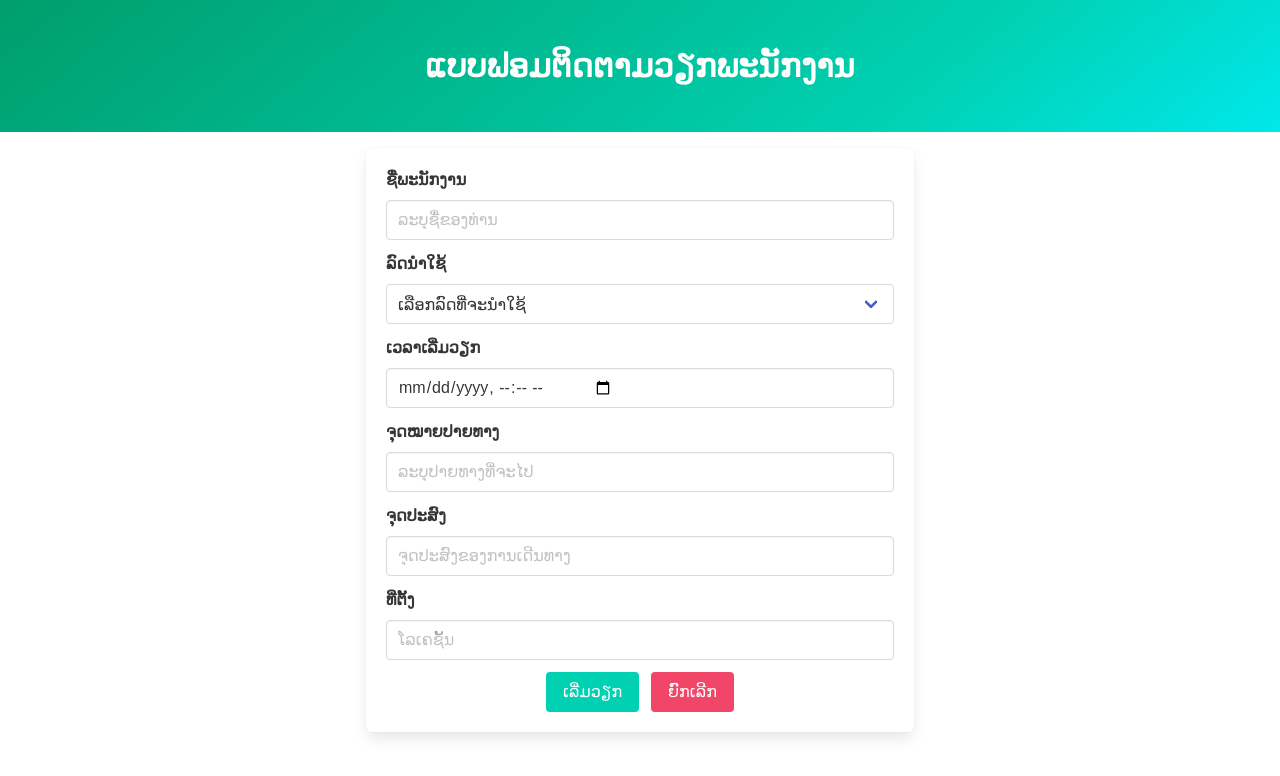
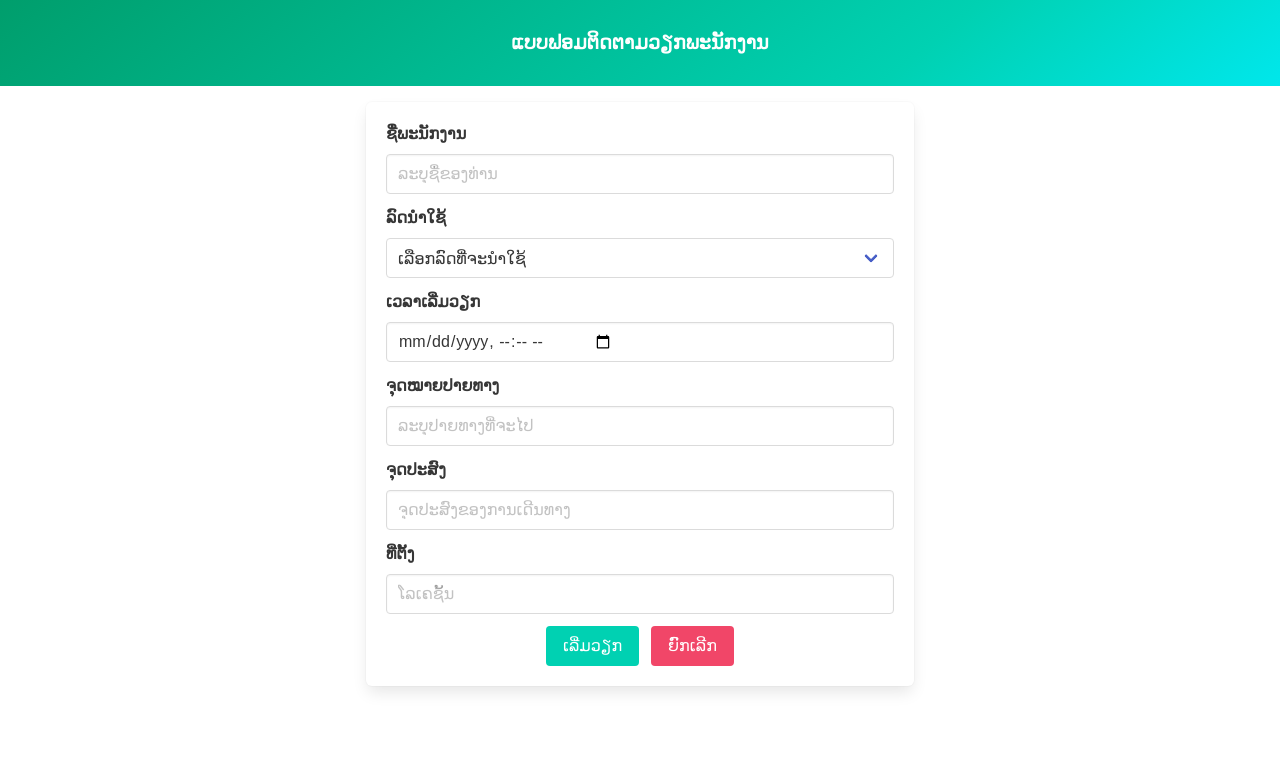
Before and after one commit to Somchit-cmd/Staff-Job-Tracking, a plain HTML site: page index.html in a window 1280 px wide. Drawn offline with nearby package versions, Linux system fonts and the light colour scheme.

Commit message:
change hero-header size

```diff
--- a/index.html
+++ b/index.html
@@ -23,6 +23,13 @@
   {
     font-family: "Noto Sans Lao Looped", sans-serif;
   }
+  .hero.is-primary {
+        padding: 1rem 0; /* Adjust top and bottom padding */
+    }
+    .hero-body {
+        padding: 1rem 0; /* Adjust inner padding */
+    }
+
 
 </style>
 
@@ -30,7 +37,7 @@
   <section class="hero is-primary is-bold">
     <div class="hero-body">
       <div class="container">
-        <h1 class="title has-text-centered">ແບບຟອມຕິດຕາມວຽກພະນັກງານ</h1>
+        <h1 class="title has-text-centered" style="font-size: 1.2rem;">ແບບຟອມຕິດຕາມວຽກພະນັກງານ</h1>
       </div>
     </div>
   </section>
```
